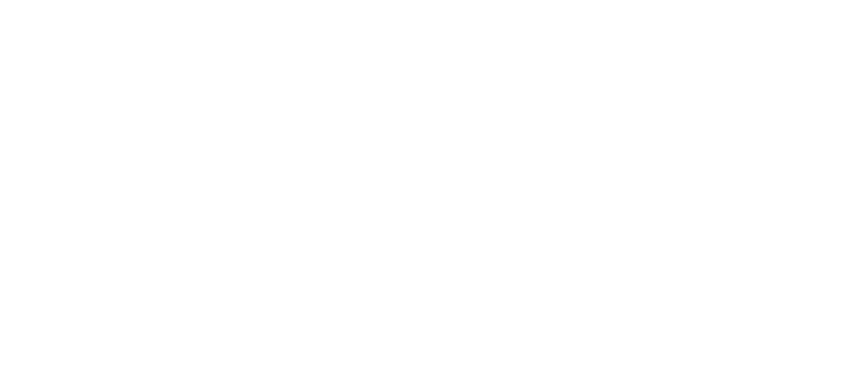
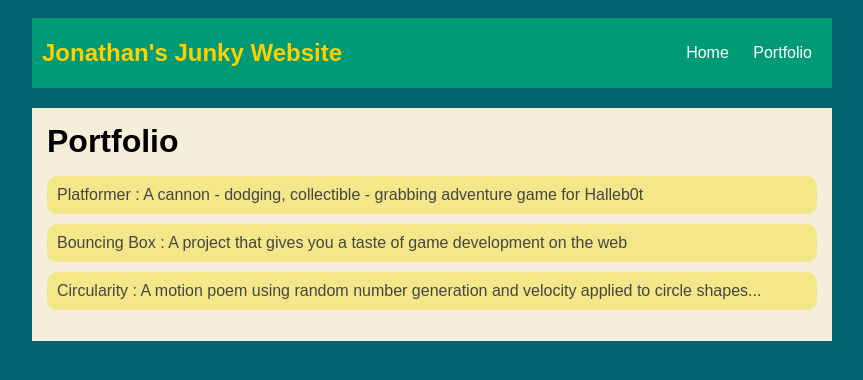
Before and after one commit to JonathanZ29/JonathanZ29.github.io, a plain HTML site: page portfolio.html in a window 1280 px wide. Shown: the whole page, without its empty margins (208-1071 px from the left). Drawn offline with Linux system fonts and the light colour scheme.

Commit message:
add portfolio.html file

```diff
--- a/portfolio.html
+++ b/portfolio.html
@@ -0,0 +1,33 @@
+<!DOCTYPE HTML>
+<html>
+    <head>
+        <Title>Jonathan's Firt Website</Title>
+        <link rel="stylesheet" href="style.css">
+    </head>
+
+    <body>
+      <div id="all-contents">
+        <nav>
+            <h1>Jonathan's Junky Website</h1>
+            <ul id="nav-ul">
+               <li class="nav-li">
+               <a class="nav-a" href="index.html">Home</a>
+             </li>
+             <li class="nav-li">
+               <a class="nav-a" href="portfolio.html">Portfolio</a>
+             </li>
+         </ul>
+        </nav>
+        <main>
+            <div class="content">
+                <h1>Portfolio</h1>
+                <ul id="portfolio">
+                  <li><a href="projects/platformer/">Platformer : A cannon - dodging, collectible - grabbing adventure game for Halleb0t</a></li>
+                  <li><a href="projects/bouncing-box/">Bouncing Box : A project that gives you a taste of game development on the web </a></li>
+                  <li><a href="projects/circularity/">Circularity : A motion poem using random number generation and velocity applied to circle shapes...</a></li>
+                </ul>
+            </div>
+        </main>
+      </div>
+    </body>
+</html>
--- a/style.css
+++ b/style.css
@@ -61,3 +61,28 @@ main {
 h2, h3 {
     margin: 0px;
 }
+         /* portfolio styles */
+         .content h1 {
+            color: black;
+        }
+
+        #portfolio {
+            list-style-type: none;
+            padding-left: 0;
+        }
+
+        #portfolio li {
+            background: #f1d90060;
+            padding: 10px;
+            border-radius: 10px;
+            margin-bottom: 10px;
+        }
+
+        #portfolio li:hover {
+            background: #eee;
+        }
+
+        #portfolio a {
+            text-decoration: none;
+            color: #454545;
+        }
```
Also changed, not shown: index.html (+3 -3 lines).
